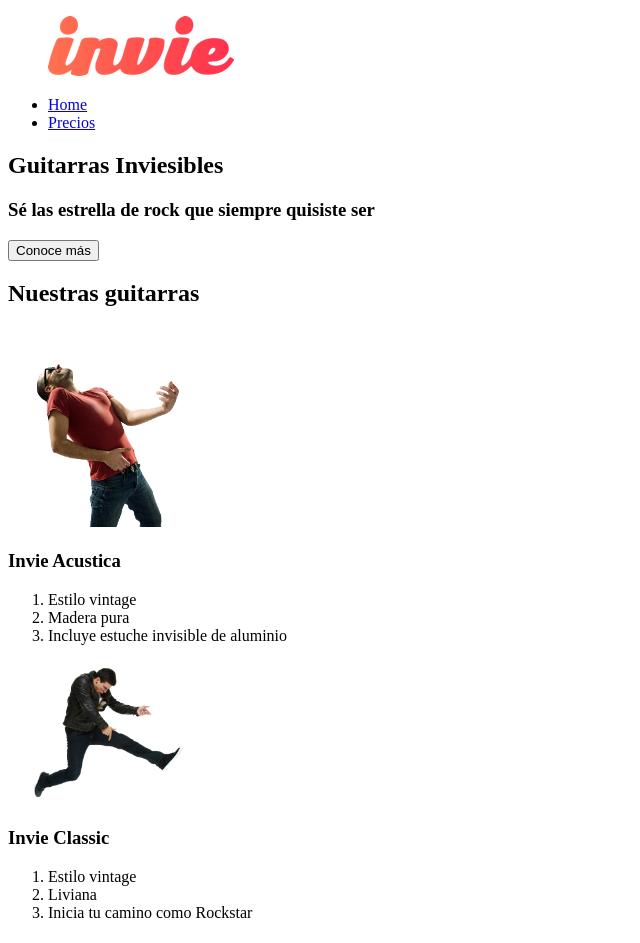
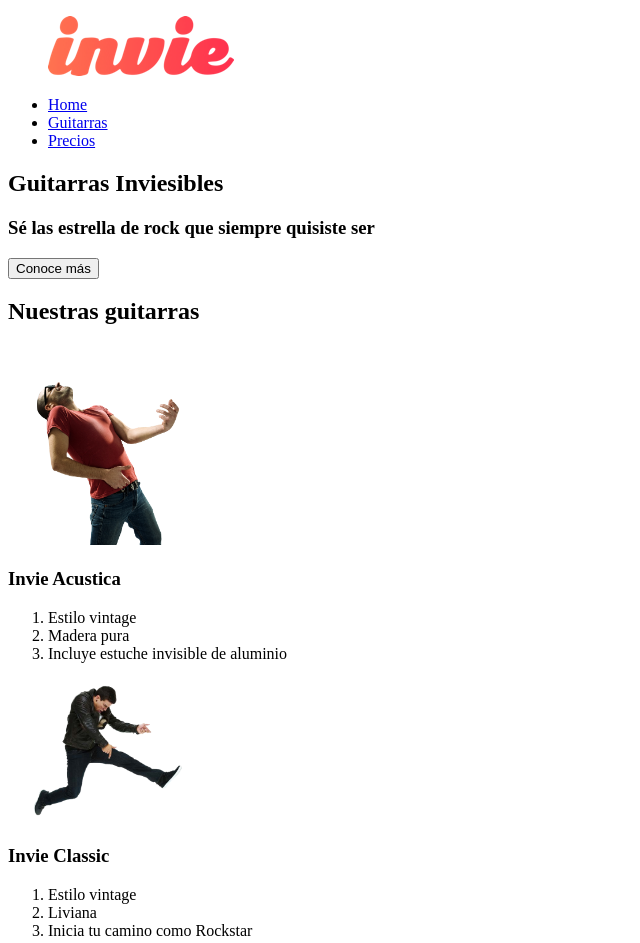
Before and after one commit to EColmenarez/invie-desarrollo, a plain HTML site: page index.html in a window 1280 px wide. Shown: the whole page, without its empty margins (0-640 px from the left). Drawn offline with Linux system fonts and the light colour scheme.

Commit message:
Agregando navegación interna

```diff
--- a/index.html
+++ b/index.html
@@ -5,7 +5,7 @@
   <title>Invie - Tus mejores guitarras</title>
  </head>
  <body>
-  <header>
+  <header id="header">
    <!-- logotipo -->
    <figure>
     <img src="img/invie.png" alt="Invie Logotipo" width="186" height="60">
@@ -13,19 +13,20 @@
    <!-- menu -->
    <nav>
     <ul>
-     <li><a href="#">Home</a></li>
-     <li><a href="#">Precios</a></li>
+     <li><a href="index.html">Home</a></li>
+     <li><a href="#guitarras">Guitarras</a></li>
+     <li><a href="views/precios.html">Precios</a></li>
     </ul>
    </nav>
   </header>
   <!-- portada -->
-  <section>
+  <section id="portada">
    <h1>Guitarras Inviesibles</h1>
    <h3>Sé las estrella de rock que siempre quisiste ser</h3>
    <button type="button" name="button">Conoce más</button>
   </section>
   <!--guitarras -->
-  <section>
+  <section id="guitarras">
    <h2>Nuestras guitarras</h2>
    <article class="">
     <img src="img/invie-acustica.png" alt="Guitarra Invie Acustica" width="200px">
```
